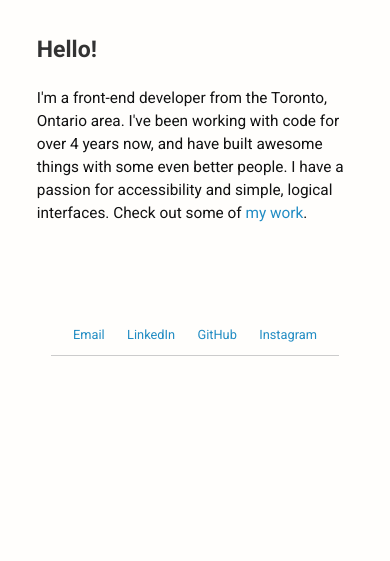
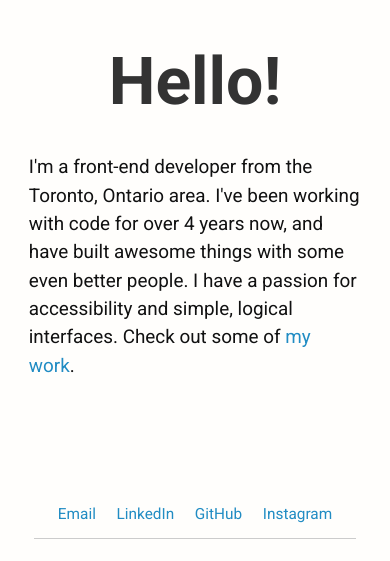
Before and after one commit to mmatthews/mmatthews.github.io, a website: page index.html in a window 390 px wide. Shown: the part 203-764 px from the top of the page. Drawn offline with Linux system fonts and the light colour scheme.

Commit message:
Changes font sizes

```diff
--- a/scss/style.scss
+++ b/scss/style.scss
@@ -230,14 +230,23 @@ footer{
   }
 
   main{
-    margin: 4.5em 1em;
-    font-size: 80%;
+    margin: 4.5em 0;
+    font-size: 82%;
+
+    strong{
+      text-align: center;
+      display: block;
+      font-size: 350%;
+    }
   }
 
 
   .soc-links{
     font-size: 80%;
 
+    a{
+      padding: 0.25em 0.55em;
+    }
   }
 
 }
```
Also changed, not shown: css/style.css.
